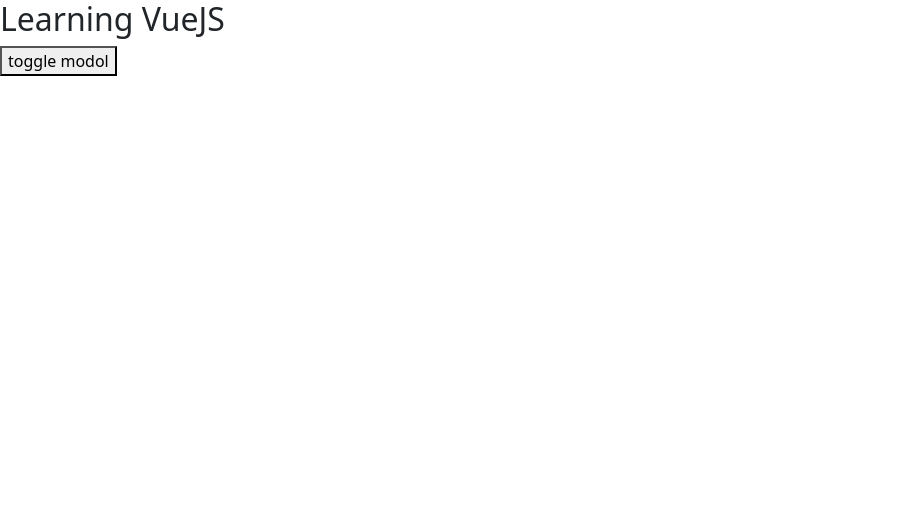
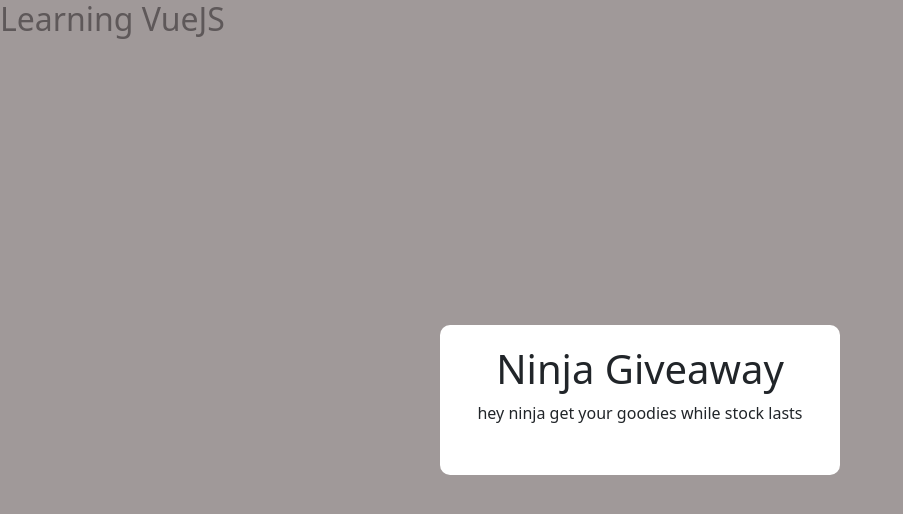
Before and after one commit to Sthesb/Vue-JS-Crash-Course-2022, a Vue app: page / in a window 1280 px wide. Shown: the top 514 px of the page, without its empty margins (0-903 px from the left). Built offline with nearby package versions, Linux system fonts and the light colour scheme.

Commit message:
Teleport components

```diff
--- a/public/index.html
+++ b/public/index.html
@@ -16,7 +16,7 @@
     </noscript>
     <div id="app"></div>
     <!-- built files will be auto injected -->
-
+    <div class="modals"></div>
     <!-- bootstrap -->
     <script src="https://cdn.jsdelivr.net/npm/bootstrap@5.0.2/dist/js/bootstrap.bundle.min.js" integrity="sha384-MrcW6ZMFYlzcLA8Nl+NtUVF0sA7MsXsP1UyJoMp4YLEuNSfAP+JcXn/tWtIaxVXM" crossorigin="anonymous"></script>
   </body>
--- a/src/App.vue
+++ b/src/App.vue
@@ -1,15 +1,15 @@
 <template>
   <h2>{{ title }}</h2>
-  <button @click="toggleModol" v-show="!showModol">toggle modol</button>
-  <div class="" v-if="showModol">
-    <Modal  @close="toggleModol" theme="sale" >
+  <!-- <button @click="toggleModol" v-show="!showModol">toggle modol</button> -->
+  <teleport to=".modals" v-if="showModol">
+    <Modal  @close="toggleModol" theme="" >
       <template v-slot:links>
         <a href="#">20% off</a>
       </template>
       <h1>Ninja Giveaway</h1>
       <p>hey ninja get your goodies while stock lasts</p>
     </Modal>
-  </div>
+  </teleport>
 
 </template>
 
@@ -26,7 +26,7 @@
       title: 'Learning VueJS',
       toogle: false,
       header: "Sign up for a giveaway",
-      showModol: false
+      showModol: true
     }
   },
   methods: {
```
